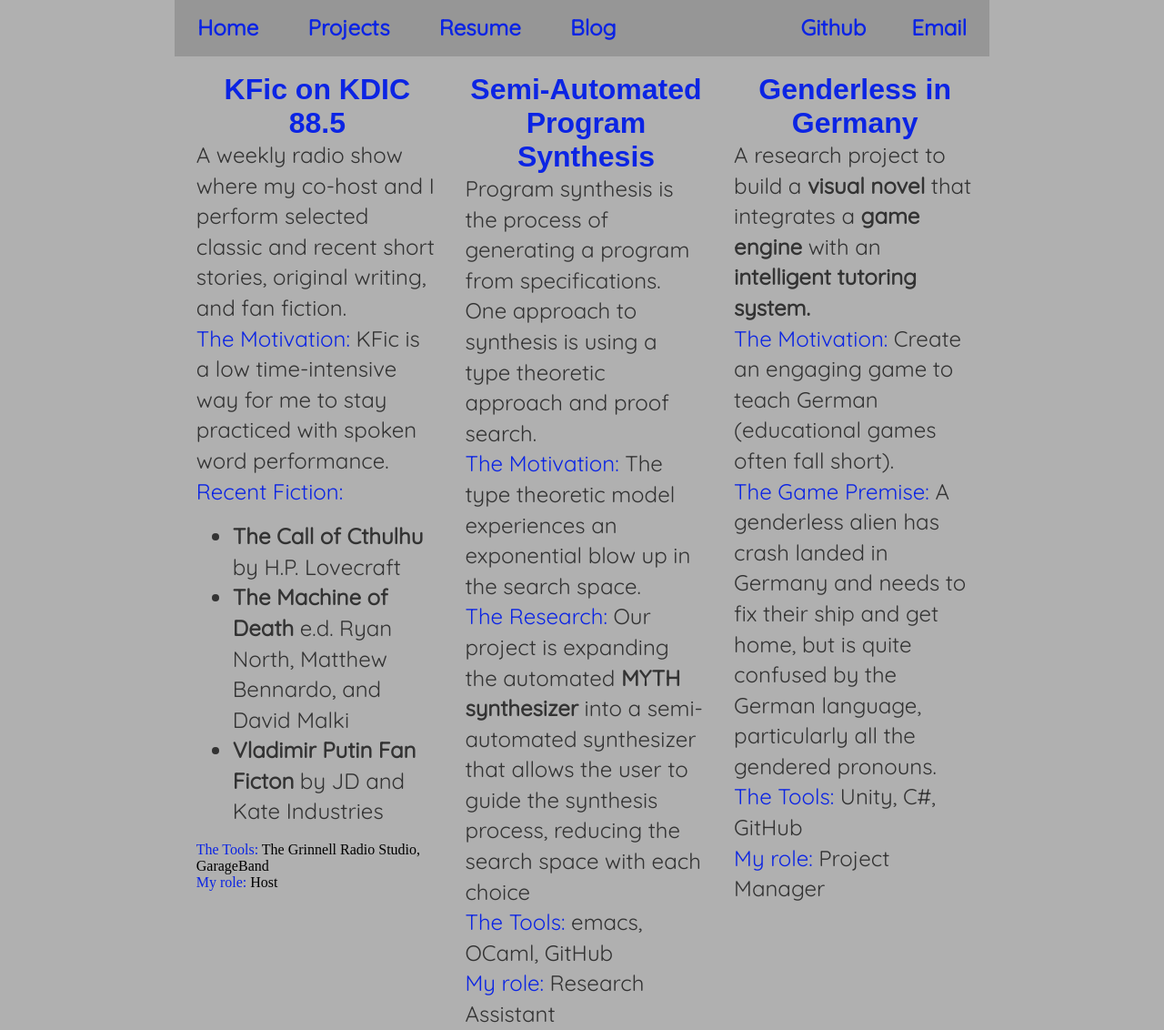
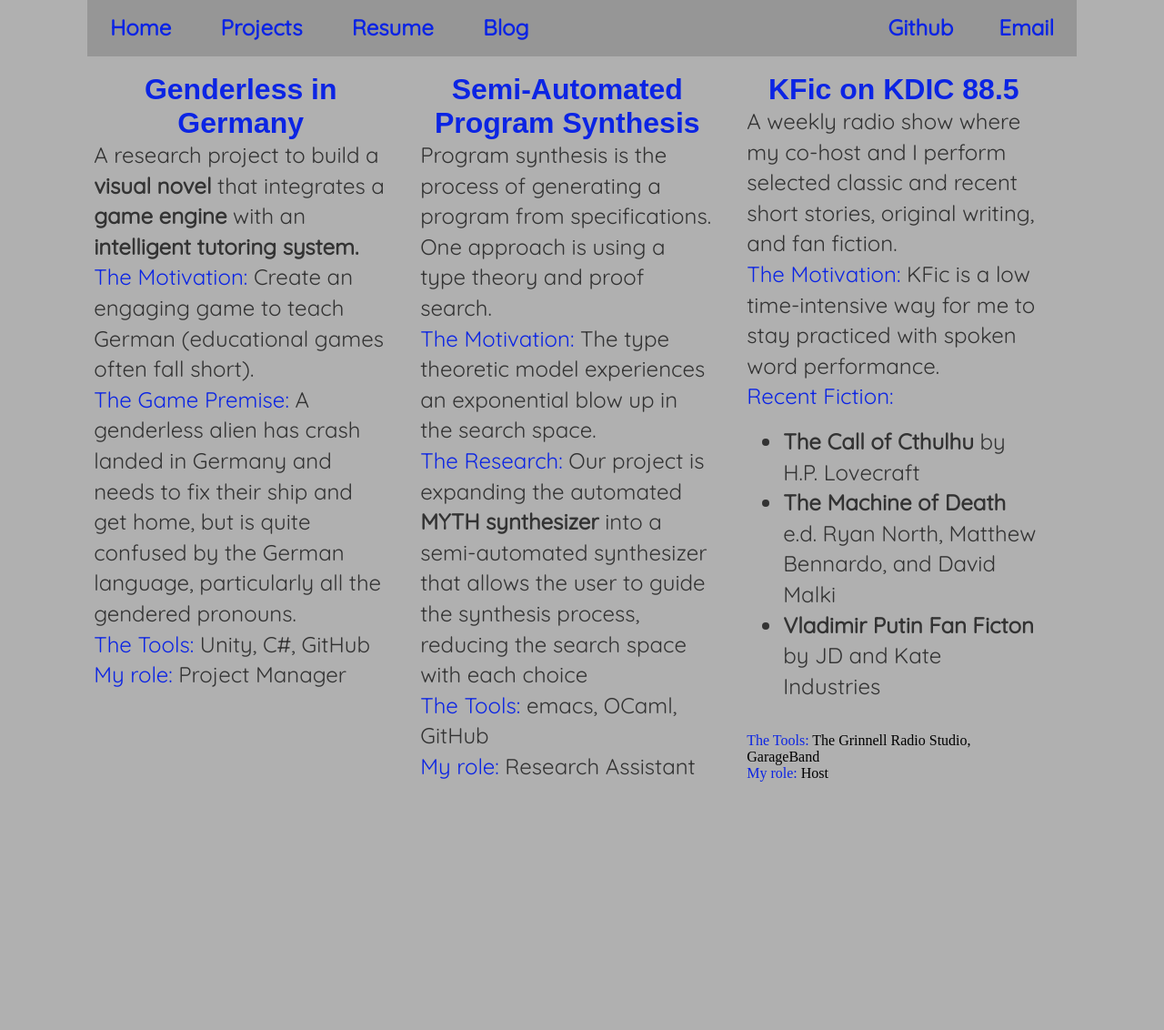
Before and after one commit to ZHHSegall/zhhsegall.github.io, a Jekyll site: the page built from projects/index.html, in a window 1280 px wide and 1132 px high. Shown: the whole window at 91% size. Built offline with Jekyll 4.4.1, drawn with Linux system fonts in a browser that asks for light colours.

Commit message:
Broaden website

```diff
--- a/_layouts/default.html
+++ b/_layouts/default.html
@@ -7,7 +7,7 @@
 			<link href="https://fonts.googleapis.com/css?family=Quicksand" rel="stylesheet">
 		</head>
 		<body>
-			<div id="wrapper" style="padding: 0% 15%; width: 70%;">
+			<div id="wrapper" style="padding: 0% 7.5%; width: 85%;">
 				<nav>
 	    			<ul>
 	        		<li><a href="/">Home</a></li>
--- a/css/main.css
+++ b/css/main.css
@@ -5,7 +5,7 @@ body {
 
 nav ul{
     position: fixed;
-    width: 70%;
+    width: 85%;
     top: 0;
     padding: 0;
     margin: 0;
@@ -94,7 +94,7 @@ ul.posts li {
 
 .project-paragraph{
     outline: #0B24E4 thick;
-    padding: 0% 5%;
+    padding: 0% 2%;
     width: 90%;
 }
 
--- a/projects/index.html
+++ b/projects/index.html
@@ -3,7 +3,7 @@ layout: default
 title: Current Projects
 ---
 
-<div id="gig" style="width:33%; float:right">
+<div id="gig" style="width:33%; float:left">
 	<div class="project-paragraph">
 		<center><h3 class="project-title"> Genderless in Germany </h3></center>
 		<p> A research project to build a
@@ -26,13 +26,13 @@ title: Current Projects
 			<span class="sapphire"> My role: </span> Project Manager </p>
 	</div>
 </div>
-<div id="synthesis" style="width:33%; float:right">
+<div id="synthesis" style="width:33%; float:left">
 	<div class="project-paragraph">
     	<center><h3 class="project-title"> Semi-Automated Program Synthesis </h3></center>
     	<p>
     		Program synthesis is the process of generating a program from
-    		specifications. One approach to synthesis is using a type
-    		theoretic approach and proof search.
+    		specifications. One approach is using a type
+    		theory and proof search.
     		<br>
     		<span class="sapphire">The Motivation: </span> The type theoretic model experiences
     		an exponential blow up in the search space.
@@ -49,7 +49,7 @@ title: Current Projects
     	</p>
     </div>
 </div>
-<div id="KFic" style="width:33%; float:right">
+<div id="KFic" style="width:33%; float:left">
 	<div class="project-paragraph">
     	<center><h3 class="project-title"> KFic on KDIC 88.5 </h3></center>
     	<p>
@@ -58,6 +58,7 @@ title: Current Projects
     		<br>
     		<span class="sapphire">The Motivation: </span> KFic is a low time-intensive
     		way for me to stay practiced with spoken word performance.
+    		<br>
     		<span class="sapphire">Recent Fiction: </span>
     		<ul>
     			<li><a href="https://en.wikipedia.org/wiki/The_Call_of_Cthulhu">The Call of Cthulhu </a> by H.P. Lovecraft</li>
@@ -66,6 +67,7 @@ title: Current Projects
     			<li><a href="https://www.hottestheadsofstate.com/2015/03/vladimir-putin/">Vladimir Putin Fan Ficton</a>
     			 by JD and Kate Industries</li>
     		</ul>
+    		<br>
     		<span class="sapphire">The Tools: </span>  The Grinnell Radio Studio, GarageBand
     		<br>
     		<span class="sapphire"> My role: </span> Host
```
